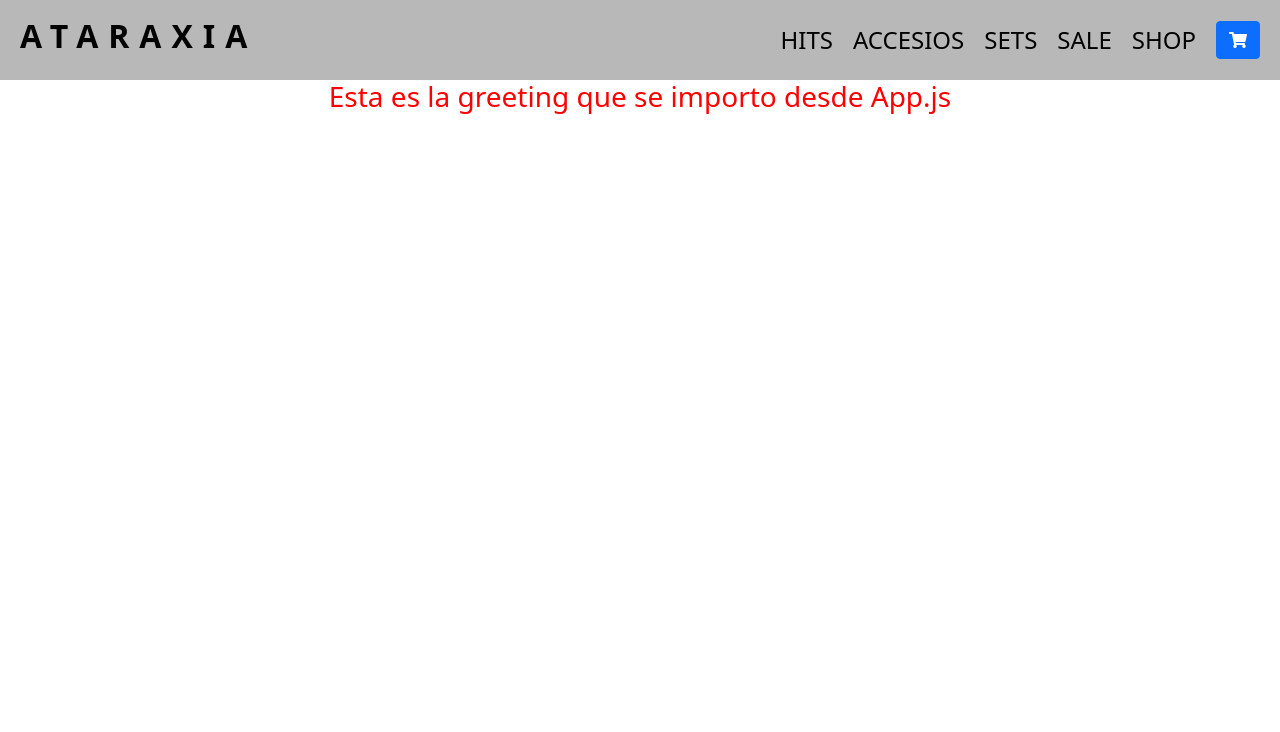
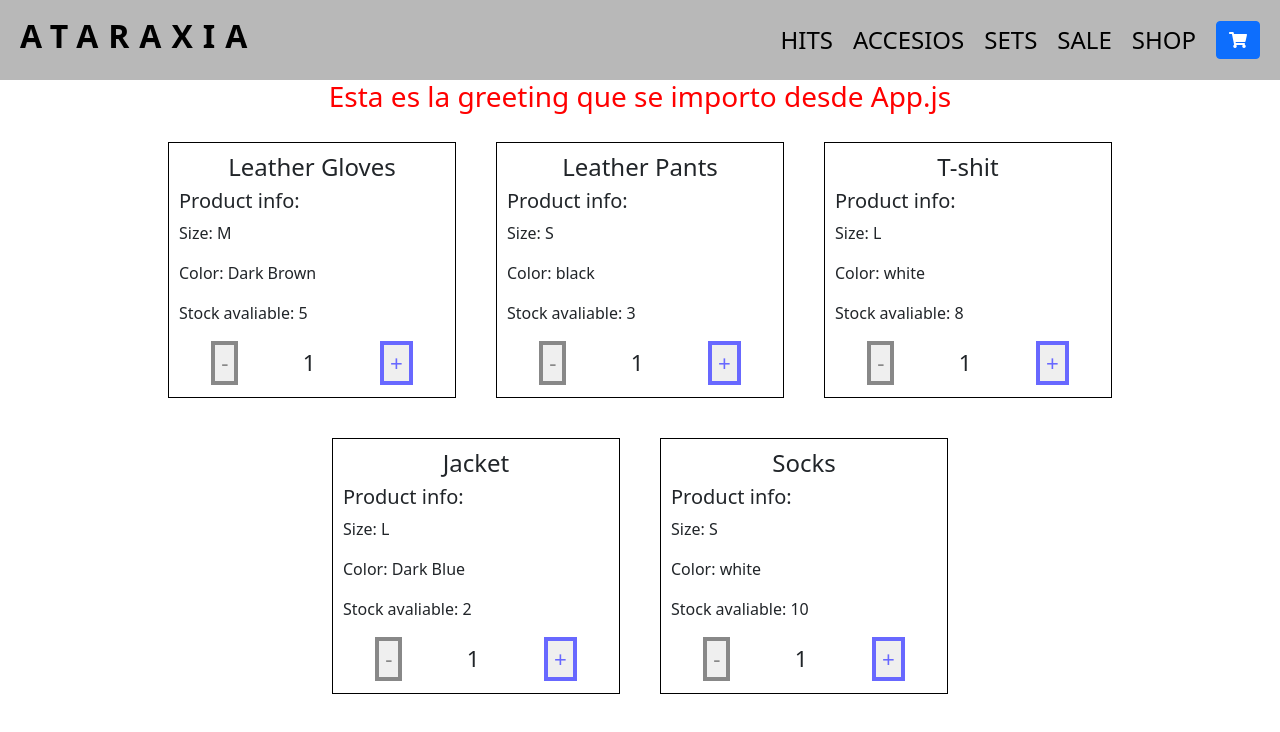
Before and after one commit to JoaquinBruhnIntive/AtaraxiaStore-React, a React (Create React App) app: page / in a window 1280 px wide. Shown: the top 732 px of the page. Built offline with nearby package versions, Linux system fonts and the light colour scheme.

Commit message:
[challenge class 5] created an itemlist wich it´s fed to an ItemList component that uses a .map of the list to create an Item component for each product. Those products have buttons to change the quantity of stock selected acording to the stock avaliable.

```diff
--- /dev/null
+++ b/src/components/body/itemList/intemList.css
@@ -0,0 +1,8 @@
+@import url(../../../globalStyles.css);
+
+
+.item-list{
+        display:flex;
+        flex-wrap: wrap;
+        justify-content: center;
+}
--- /dev/null
+++ b/src/components/body/itemList/item/item.css
@@ -0,0 +1,36 @@
+@import url(../../../../globalStyles.css);
+
+.product-item{
+    flex: 0 1 25%;
+    min-width: 18rem;
+    min-height: 16rem;
+    padding: 10px;
+    margin: 20px;
+    border: 1px solid var(--black);
+}
+
+.product-details > h5,
+.product-details > div:nth-child(2) {
+    text-align: start;
+}
+
+.product-details > div:nth-child(3) {
+    display: flex;
+    align-items: center;
+    justify-content: space-around;
+}
+
+.product-details > div:nth-child(3) > * {
+    margin: 0;
+    font-size: 1.4rem;
+}
+
+.active-button {
+    color: rgb(104, 104, 255);
+    border: 4px solid rgb(104, 104, 255);
+}
+
+.unactive-button {
+    color: rgb(136, 136, 136);
+    border: 4px solid rgb(136, 136, 136);;
+}
--- /dev/null
+++ b/src/components/body/itemList/item/item.jsx
@@ -0,0 +1,39 @@
+import React, {useState} from "react";
+
+
+
+import "./item.css"
+
+function Item (product){
+
+    const [amount, setAmount] = useState(1)
+
+    const onAdd = (()=>{
+        setAmount(amount+1)
+    })
+
+    const onRemove = (()=>{
+        setAmount(amount-1)
+    })
+
+    return(
+        <div className="product-item">
+            <h4>{product.product.name}</h4>
+            <div className="product-details">
+                <h5>Product info:</h5>
+                <div>
+                    <p>Size: {product.product.size}</p>
+                    <p>Color: {product.product.color}</p>
+                    <p>Stock avaliable: {product.product.stock}</p>
+                </div>
+                <div>
+                    {amount <= 1 ? <button className="unactive-button" >-</button> : <button className="active-button" onClick={onRemove}>-</button>}
+                    <p>{amount}</p>
+                    {amount >= product.product.stock ? <button className="unactive-button" >+</button> : <button className="active-button" onClick={onAdd}>+</button> }
+                </div>
+            </div>
+        </div>
+    )
+}
+
+export default Item
--- /dev/null
+++ b/src/components/body/itemList/itemList.jsx
@@ -0,0 +1,15 @@
+import React from "react";
+import Item from "./item/item"
+
+import "./intemList.css"
+
+function ItemList ({list}){
+
+    return(
+        <div className="item-list">
+            {list.map(el=> <Item key={el.productId} product={el} />)}
+        </div>
+    )
+};
+
+export default ItemList
--- a/src/components/body/itemListContainer.css
+++ b/src/components/body/itemListContainer.css
@@ -1,5 +1,5 @@
 @import url(../../globalStyles.css);
 
-.item-list {
+.item-greeting {
     color: red;
 }
--- a/src/components/body/itemListContainer.jsx
+++ b/src/components/body/itemListContainer.jsx
@@ -1,13 +1,55 @@
 import React from "react";
 import {Container, Row} from "react-bootstrap"
+import ItemList from "./itemList/itemList";
 
 import "./itemListContainer.css"
 
 function ItemListContainer({greeting}){
+
+
+    let list = [
+        {
+            productId:"#9A58B",
+            name:"Leather Gloves",
+            size:"M",
+            color:"Dark Brown",
+            stock:5
+        },
+        {
+            productId:"#5EY56",
+            name:"Leather Pants",
+            size:"S",
+            color:"black",
+            stock:3
+        },
+        {
+            productId:"#YT346",
+            name:"T-shit",
+            size:"L",
+            color:"white",
+            stock:8
+        },
+        {
+            productId:"#589YI",
+            name:"Jacket",
+            size:"L",
+            color:"Dark Blue",
+            stock:2
+        },
+        {
+            productId:"#YR1R8",
+            name:"Socks",
+            size:"S",
+            color:"white",
+            stock:10
+        }
+    ];
+
     return(
         <Container>
             <Row>
-                <h3 className="item-list">{greeting}</h3>
+                <h3 className="item-greeting">{greeting}</h3>
+                <ItemList list={list}/>
             </Row>
         </Container>
     )
```
